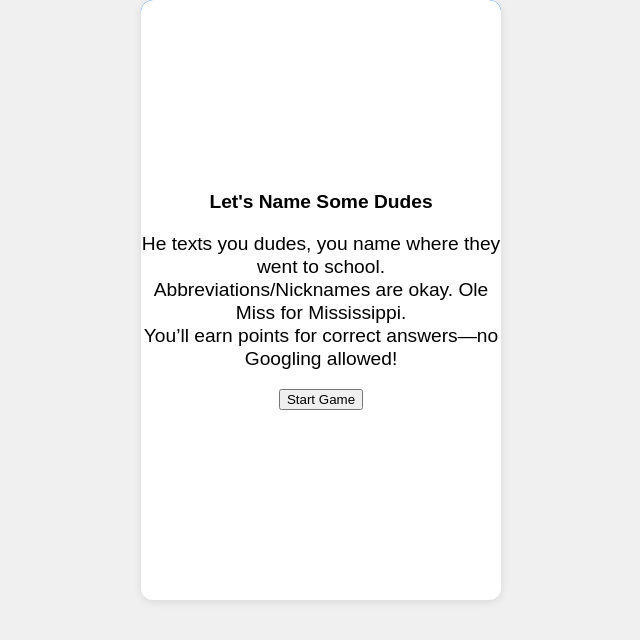
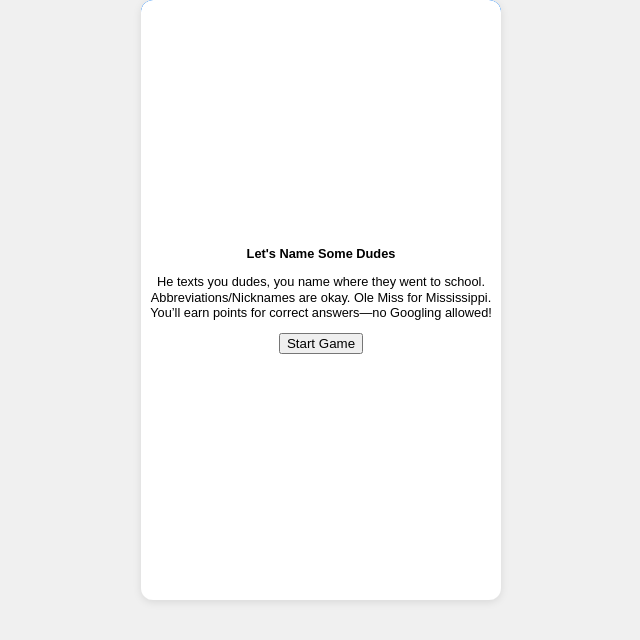
Before and after one commit to RickIsMakingThings/LNSD, a plain HTML site: page public/index.html in a window 1280 px wide. Shown: the whole page, without its empty margins (319-959 px from the left). Drawn offline with Linux system fonts and the light colour scheme.

Commit message:
Update styles.css
text smaller

```diff
--- a/public/styles.css
+++ b/public/styles.css
@@ -56,7 +56,7 @@ body {
  text-align: center;
 
 
-  font-size: 1.2rem;   /* adjust smaller or larger as needed */
+  font-size: 0.8rem;   /* adjust smaller or larger as needed */
 }
 }
 
```
